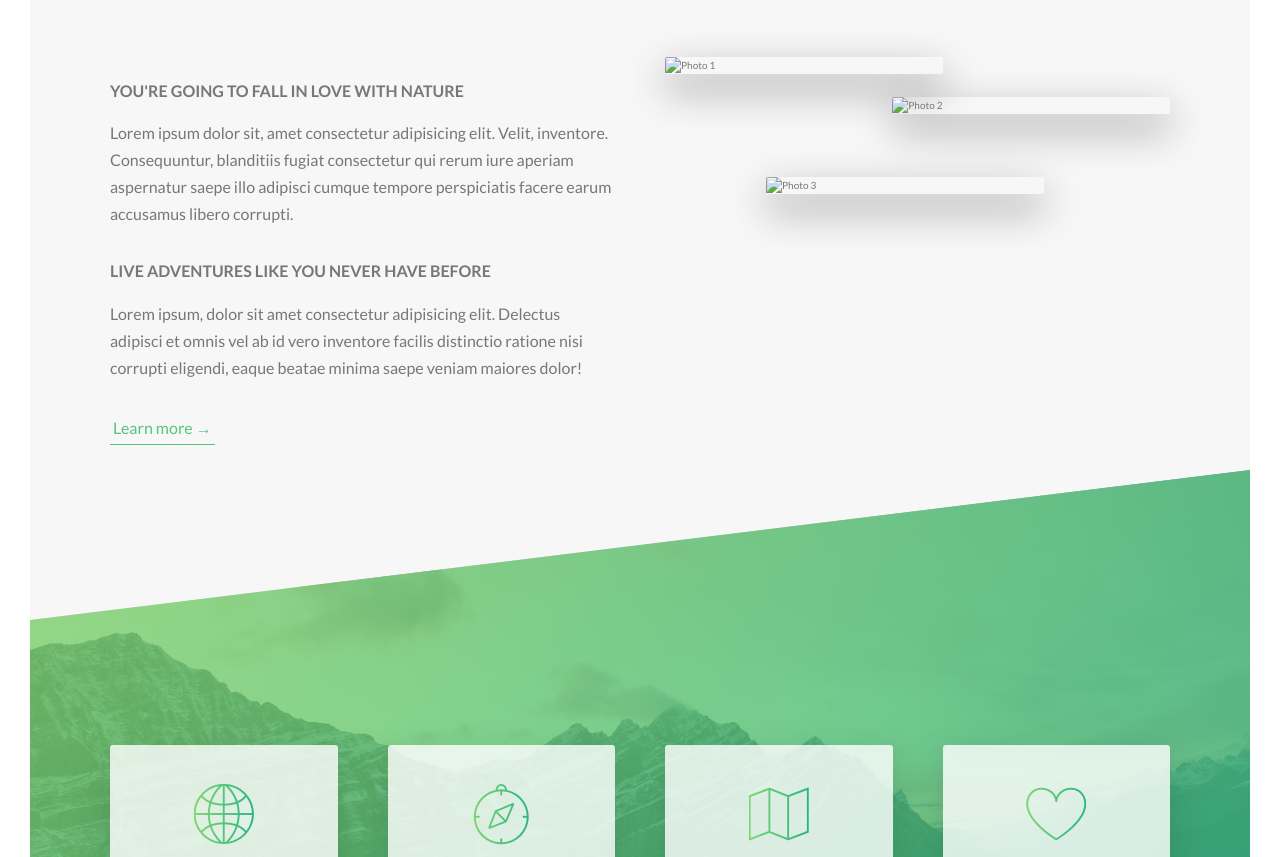
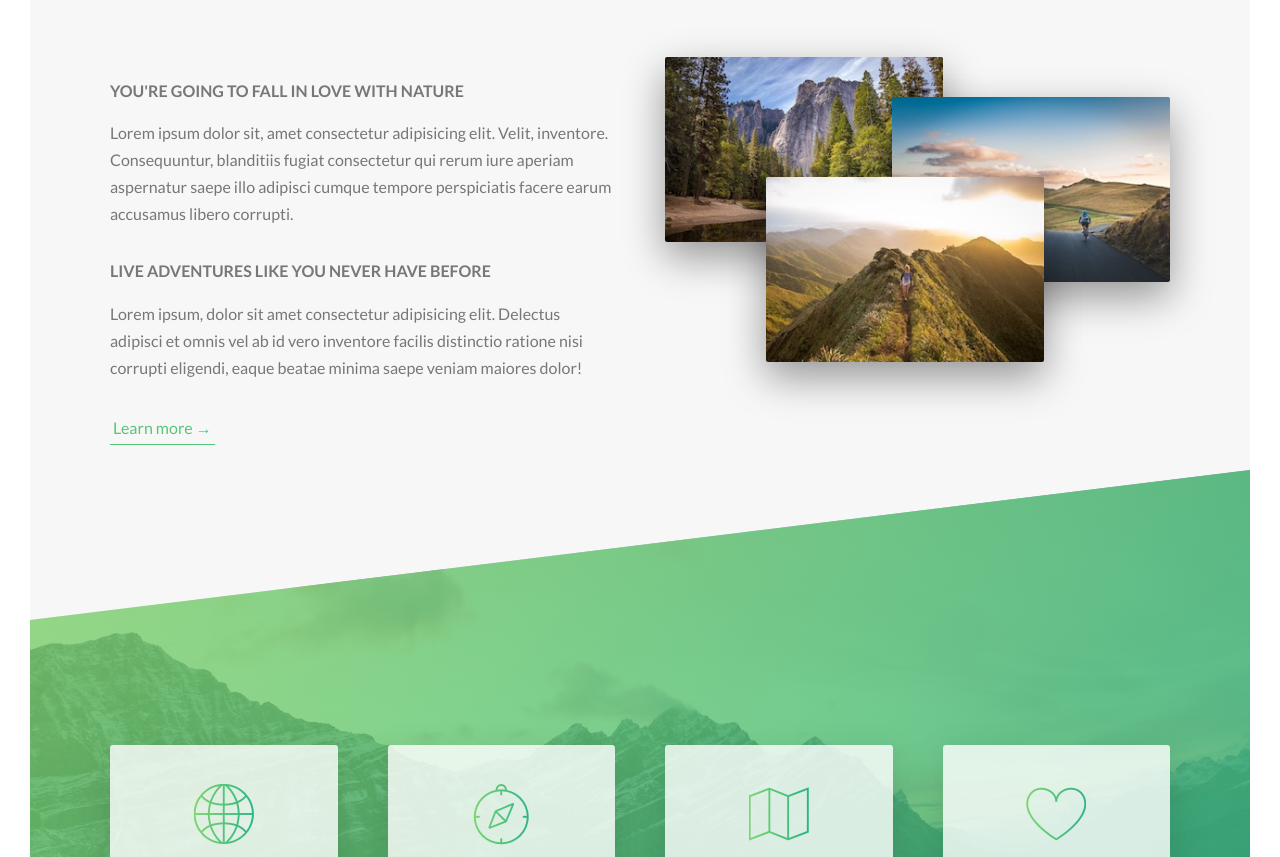
Before and after one commit to karollann/natours-project, a website: page index.html in a window 1280 px wide. Shown: the part 943-1800 px from the top of the page. Drawn offline with Linux system fonts and the light colour scheme.

Commit message:
add pictures fix

```diff
--- a/index.html
+++ b/index.html
@@ -93,25 +93,25 @@
           <div class="col-1-of-2">
             <div class="composition">
               <img
-                srcset="img/nat-1.jpeg 300w, img/nat-1-large.jpg 1000w"
+                srcset="img/nat-1.jpg 300w, img/nat-1-large.jpg 1000w"
                 sizes="(max-width: 56.25em) 20vw, (max-width: 37.5em) 20vw, 280px"
-                alt="Photo 1"
+                alt="Mountains picture"
                 class="composition__photo composition__photo--p1"
                 src="img/nat-1-large.jpg"
               />
 
               <img
-                srcset="img/nat-2.jpeg 300w, img/nat-2-large.jpg 1000w"
+                srcset="img/nat-2.jpg 300w, img/nat-2-large.jpg 1000w"
                 sizes="(max-width: 56.25em) 20vw, (max-width: 37.5em) 20vw, 280px"
-                alt="Photo 2"
+                alt="Cyclist picture"
                 class="composition__photo composition__photo--p2"
                 src="img/nat-2-large.jpg"
               />
 
               <img
-                srcset="img/nat-3.jpeg 300w, img/nat-3-large.jpg 1000w"
+                srcset="img/nat-3.jpg 300w, img/nat-3-large.jpg 1000w"
                 sizes="(max-width: 56.25em) 20vw, (max-width: 37.5em) 20vw, 280px"
-                alt="Photo 3"
+                alt="Summer trekking in mountains picture"
                 class="composition__photo composition__photo--p3"
                 src="img/nat-3-large.jpg"
               />
```
